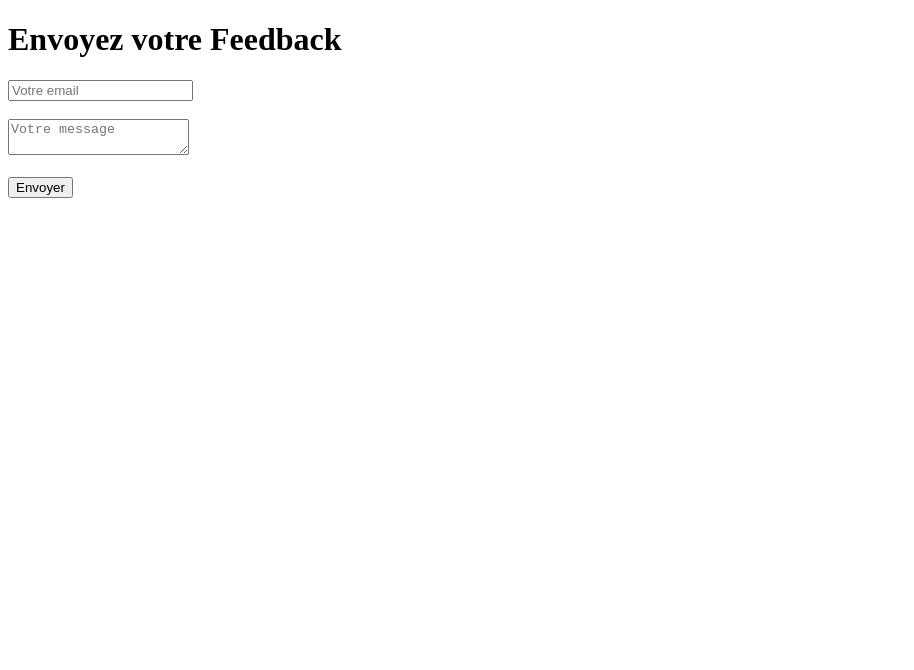
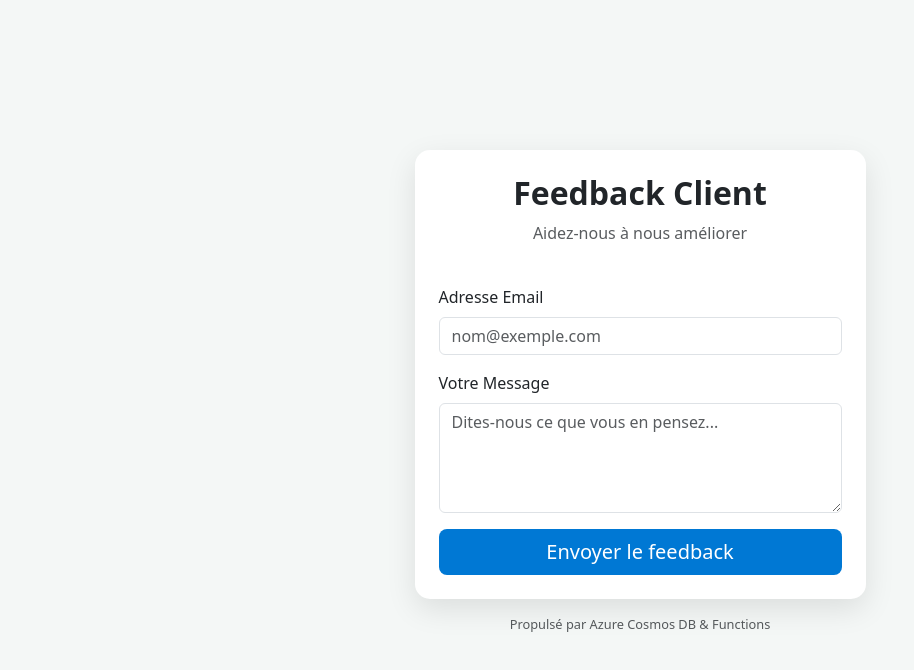
Before and after one commit to Fabiola17-lab/feedback-app, a website: page index.html in a window 1280 px wide. Shown: the whole page, without its empty margins (0-914 px from the left). Drawn offline with nearby package versions, Linux system fonts and the light colour scheme.

Commit message:
Update index.html

```diff
--- a/index.html
+++ b/index.html
@@ -1,11 +1,47 @@
 <!DOCTYPE html>
-<html>
+<html lang="fr">
+<head>
+    <meta charset="UTF-8">
+    <meta name="viewport" content="width=device-width, initial-scale=1.0">
+    <title>Feedback Client - Azure App</title>
+    <!-- Lien vers Bootstrap pour le design -->
+    <link href="https://cdn.jsdelivr.net/npm/bootstrap@5.3.0/dist/css/bootstrap.min.css" rel="stylesheet">
+    <style>
+        body { background-color: #f4f7f6; display: flex; align-items: center; justify-content: center; height: 100vh; }
+        .card { border: none; border-radius: 15px; box-shadow: 0 10px 30px rgba(0,0,0,0.1); }
+        .btn-primary { background-color: #0078d4; border: none; } /* Bleu Azure */
+        .btn-primary:hover { background-color: #005a9e; }
+    </style>
+</head>
 <body>
-    <h1>Envoyez votre Feedback</h1>
-    <form method="POST" action="/api/feedback">
-        <input name="email" type="email" placeholder="Votre email" required /><br><br>
-        <textarea name="message" placeholder="Votre message" required></textarea><br><br>
-        <button type="submit">Envoyer</button>
-    </form>
+
+<div class="container">
+    <div class="row justify-content-center">
+        <div class="col-md-5">
+            <div class="card p-4">
+                <div class="text-center mb-4">
+                    <h2 class="fw-bold">Feedback Client</h2>
+                    <p class="text-muted">Aidez-nous à nous améliorer</p>
+                </div>
+
+                <form method="POST" action="/api/feedback">
+                    <div class="mb-3">
+                        <label class="form-label">Adresse Email</label>
+                        <input name="email" type="email" class="form-control" placeholder="nom@exemple.com" required>
+                    </div>
+                    <div class="mb-3">
+                        <label class="form-label">Votre Message</label>
+                        <textarea name="message" class="form-control" rows="4" placeholder="Dites-nous ce que vous en pensez..." required></textarea>
+                    </div>
+                    <div class="d-grid">
+                        <button type="submit" class="btn btn-primary btn-lg">Envoyer le feedback</button>
+                    </div>
+                </form>
+            </div>
+            <p class="text-center mt-3 text-muted" style="font-size: 0.8rem;">Propulsé par Azure Cosmos DB & Functions</p>
+        </div>
+    </div>
+</div>
+
 </body>
 </html>
```
